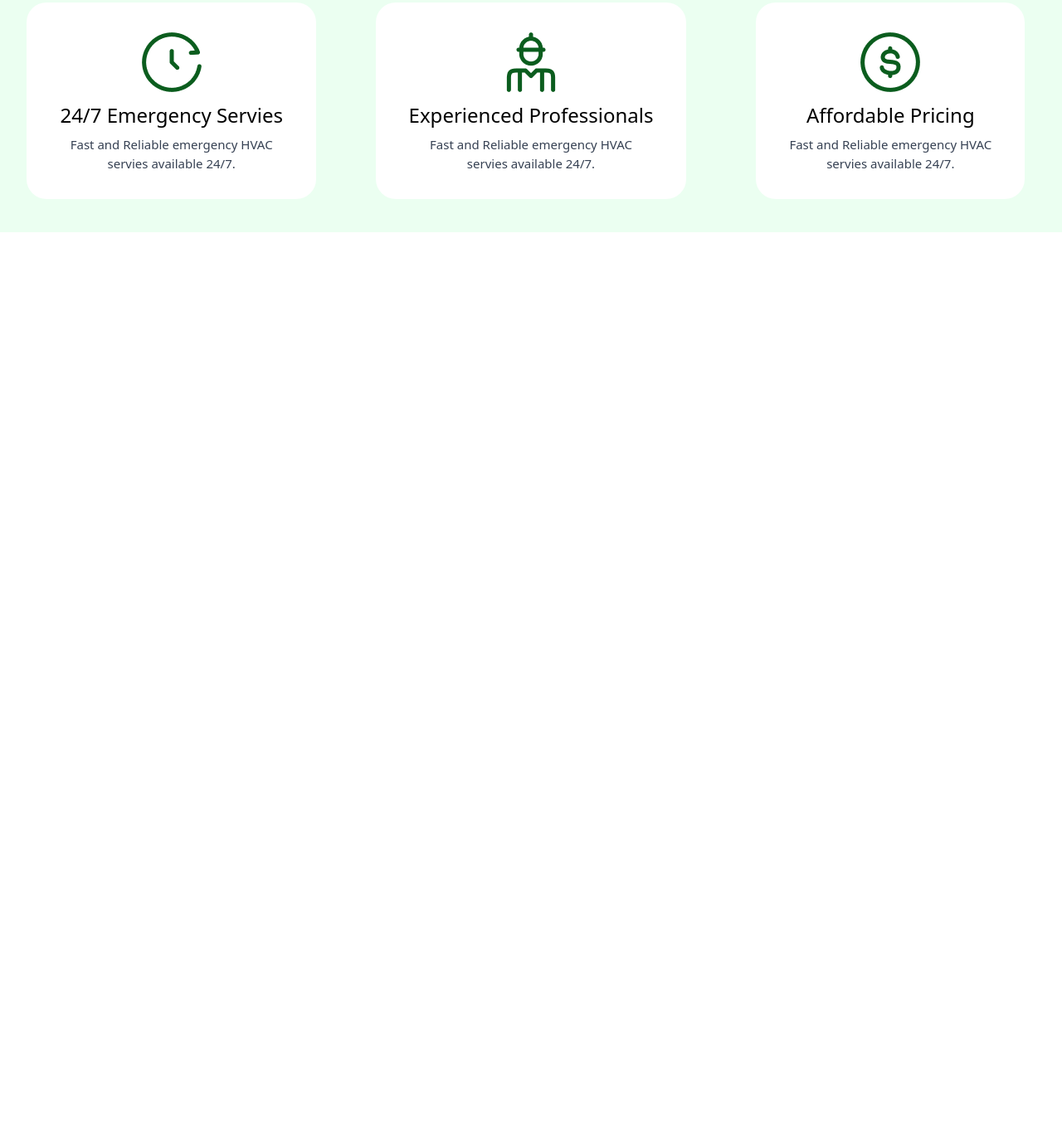
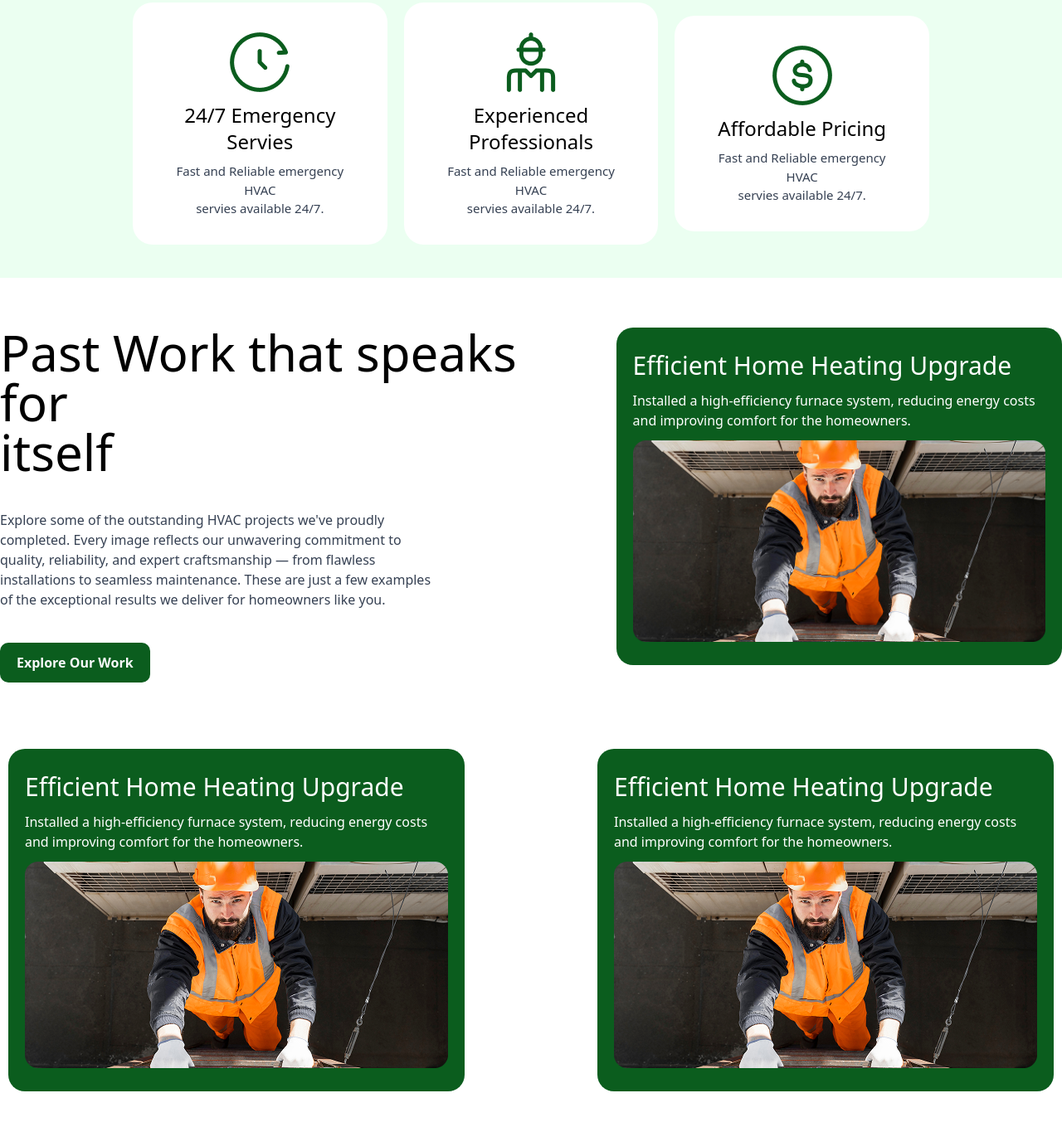
Before and after one commit to raisulconnects/cool-quest, a website: page src/index.html in a window 1280 px wide. Shown: the part 1958-3317 px from the top of the page at 83% size. Before the commit the page ends 2238 px from the top, so only its background shows below. Drawn offline with Linux system fonts and the light colour scheme.

Commit message:
comfort section

```diff
--- a/src/index.html
+++ b/src/index.html
@@ -139,7 +139,6 @@
       </div>
     </div>
     <!-- Hero Section Ends -->
-
     <!-- Trusted By Families -->
     <h1 class="text-6xl font-semibold text-center mt-20">
       Trusted By Families Like Yours
@@ -215,9 +214,8 @@
       <h1 class="text-6xl font-semibold text-center mt-20 py-10">
         The Benefits of Choosing Us
       </h1>
-
       <div
-        class="grid grid-cols-1 md:grid-cols-3 gap-5 place-items-center py-10"
+        class="grid grid-cols-1 md:grid-cols-3 gap-5 place-items-center py-10 px-40"
       >
         <div
           class="flex flex-col justify-center items-center text-center gap-2 bg-white px-10 rounded-3xl py-8"
@@ -250,5 +248,93 @@
         </div>
       </div>
     </div>
+
+    <!-- Past Work that speaks for itself -->
+    <div
+      class="flex flex-col md:flex-row justify-center items-center gap-10 py-10"
+    >
+      <div class="leftdiv text-center md:text-start">
+        <h1 class="text-6xl my-5">Past Work that speaks for <br />itself</h1>
+        <p class="text-gray-700 my-10">
+          Explore some of the outstanding HVAC projects we've proudly
+          <br />completed. Every image reflects our unwavering commitment to
+          <br />quality, reliability, and expert craftsmanship — from flawless
+          <br />installations to seamless maintenance. These are just a few
+          examples <br />of the exceptional results we deliver for homeowners
+          like you.
+        </p>
+        <button
+          class="bg-[#0B5D1E] text-gray-50 font-semibold px-5 py-3 rounded-[10px]"
+        >
+          Explore Our Work
+        </button>
+      </div>
+      <div
+        class="rightdiv bg-[#0B5D1E] rounded-[20px] py-7 px-5 flex flex-col gap-3"
+      >
+        <h1 class="text-white text-3xl">Efficient Home Heating Upgrade</h1>
+        <p class="text-white">
+          Installed a high-efficiency furnace system, reducing energy costs
+          <br />and improving comfort for the homeowners.
+        </p>
+        <img src="../img/speaks1.png" alt="" />
+      </div>
+    </div>
+    <div
+      class="flex flex-col md:flex-row justify-center items-center gap-10 md:gap-40 py-10"
+    >
+      <div class="bg-[#0B5D1E] rounded-[20px] py-7 px-5 flex flex-col gap-3">
+        <h1 class="text-white text-3xl">Efficient Home Heating Upgrade</h1>
+        <p class="text-white">
+          Installed a high-efficiency furnace system, reducing energy costs
+          <br />and improving comfort for the homeowners.
+        </p>
+        <img src="../img/speaks1.png" alt="" />
+      </div>
+
+      <div
+        class="rightdiv bg-[#0B5D1E] rounded-[20px] py-7 px-5 flex flex-col gap-3"
+      >
+        <h1 class="text-white text-3xl">Efficient Home Heating Upgrade</h1>
+        <p class="text-white">
+          Installed a high-efficiency furnace system, reducing energy costs
+          <br />and improving comfort for the homeowners.
+        </p>
+        <img src="../img/speaks1.png" alt="" />
+      </div>
+    </div>
+
+    <!-- Save Big on your next HVAC Project -->
+    <div class="my-10">
+      <h1 class="text-5xl font-semibold text-center mt-20 mb-10">
+        Save Big on your next HVAC Project
+      </h1>
+      <div
+        class="flex flex-col md:flex-row mx-5 justify-center items-center gap-10 md:gap-20"
+      >
+        <img src="../img/havcproject1.png" alt="" />
+        <img src="../img/havcproject2.png" alt="" />
+      </div>
+    </div>
+
+    <!-- How We Bring Comfort to Your Home -->
+    <div class="container mx-auto my-20">
+      <h1 class="text-5xl font-semibold text-center mt-20 mb-10">
+        Save Big on your next HVAC Project
+      </h1>
+      <div class="grid grid-cols-1 place-items-center md:grid-cols-4">
+        <img src="../img/flow1.png" alt="" />
+        <img src="../img/flow2.png" alt="" />
+        <img src="../img/flow3.png" alt="" />
+        <img src="../img/flow4.png" alt="" />
+      </div>
+    </div>
+
+    <!-- Our HVAC Servies -->
+    <div class="container mx-auto my-20">
+      <div class="box">
+        <img src="" alt="" />
+      </div>
+    </div>
   </body>
 </html>
```
Also changed, not shown: img/flow1.png (added), img/flow2.png (added), img/flow3.png (added), img/flow4.png (added), img/havcproject1.png (added), img/havcproject2.png (added), img/speaks1.png (added), img/speaks2.png (added), img/speaks3.png (added), src/output.css.
